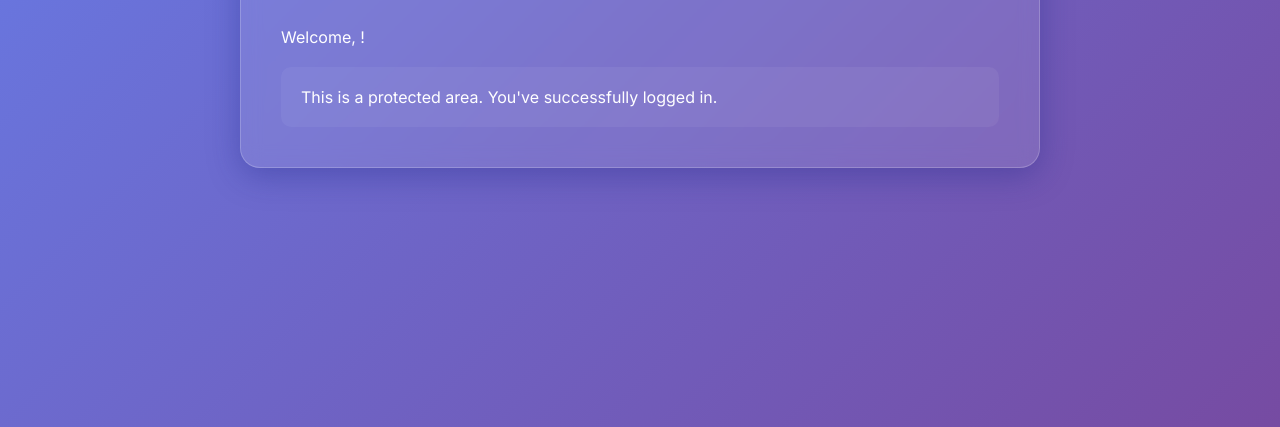
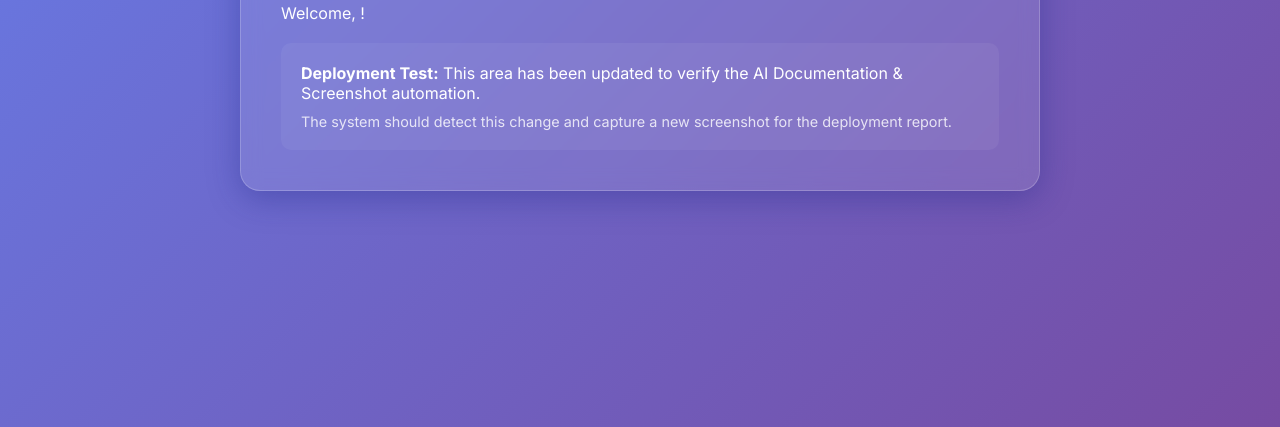
Before and after one commit to gustavog578/test-project-actions, a website: page public/dashboard.html in a window 1280 px wide. Shown: the part 373-800 px from the top of the page. Drawn offline with Linux system fonts and the light colour scheme; no server answers.

Commit message:
new changes

```diff
--- a/public/dashboard.html
+++ b/public/dashboard.html
@@ -19,7 +19,10 @@
         </div>
         <p>Welcome, <span id="welcomeUser"></span>!</p>
         <div style="margin-top: 20px; padding: 20px; background: rgba(255,255,255,0.05); border-radius: 10px;">
-            <p>This is a protected area. You've successfully logged in.</p>
+            <p><strong>Deployment Test:</strong> This area has been updated to verify the AI Documentation & Screenshot
+                automation.</p>
+            <p style="margin-top: 10px; font-size: 0.9rem; opacity: 0.8;">The system should detect this change and
+                capture a new screenshot for the deployment report.</p>
         </div>
     </div>
     <script src="app.js"></script>
```
Also changed, not shown: .github/workflows/doc-generator.yml.
